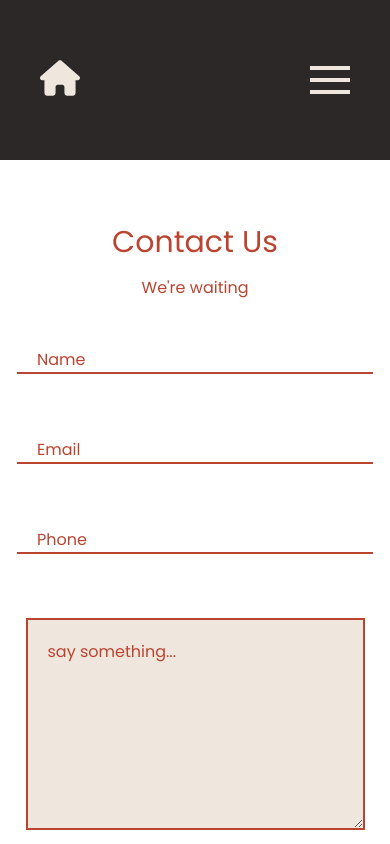
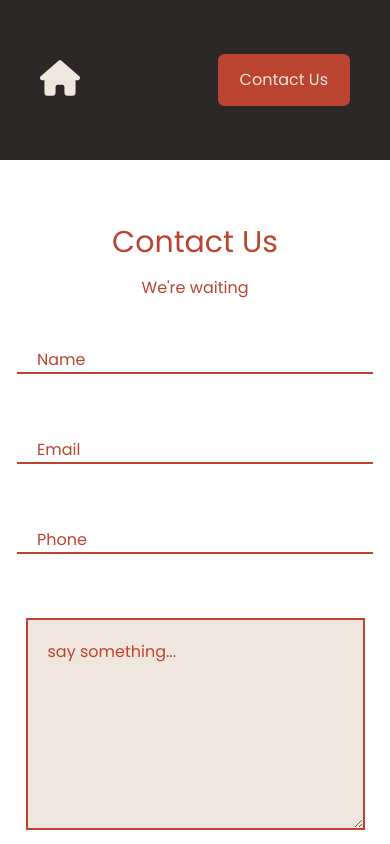
Before and after one commit to naymyolwin/alt-react-currency-converter, a React (Create React App) app: page /contact in a window 390 px wide. Shown: the top 844 px of the page. Built offline with nearby package versions, Linux system fonts and the light colour scheme.

Commit message:
remove hamburger button as it not look nice

```diff
--- a/src/common/ContactButton.js
+++ b/src/common/ContactButton.js
@@ -6,7 +6,7 @@ class ContactButton extends Component {
     return (
       <Link
         to="/contact"
-        className="hidden md:flex justify-center items-center px-5 py-3 bg-ccOrange rounded-md text-ccGray cursor-pointer border-2 border-ccOrange hover:bg-ccGray hover:text-ccOrange duration-200"
+        className="flex justify-center items-center px-5 py-3 bg-ccOrange rounded-md text-ccGray cursor-pointer border-2 border-ccOrange hover:bg-ccGray hover:text-ccOrange duration-200"
       >
         Contact Us
       </Link>
--- a/src/components/Convert.js
+++ b/src/components/Convert.js
@@ -3,7 +3,6 @@ import Amount from "../common/Amount";
 import DropdownBtn from "../common/Dropdown";
 import SwapBtn from "../common/SwapBtn";
 import ConvertList from "./ConvertList";
-
 import ConvertBtn from "../common/ConvertBtn";
 
 class Convert extends Component {
@@ -23,7 +22,7 @@ class Convert extends Component {
     return (
       <>
         <div
-          className={`relative bg-ccGray w-full h-[500px] md:h-[450px] mb-[360px] md:mb-60`}
+          className={`relative bg-ccGray w-full h-[500px] md:h-[450px] mb-[360px] md:mb-60  overscroll-none`}
         >
           <div
             className={`pt-32 px-20 text-center text-ccOrange font-bold text-xl md:text-2xl`}
--- a/src/components/Navbar.js
+++ b/src/components/Navbar.js
@@ -18,7 +18,6 @@ class Navbar extends Component {
           </Link>
 
           <div className="mx-10">
-            <Hamburger />
             <ContactButton />
           </div>
         </div>
```
